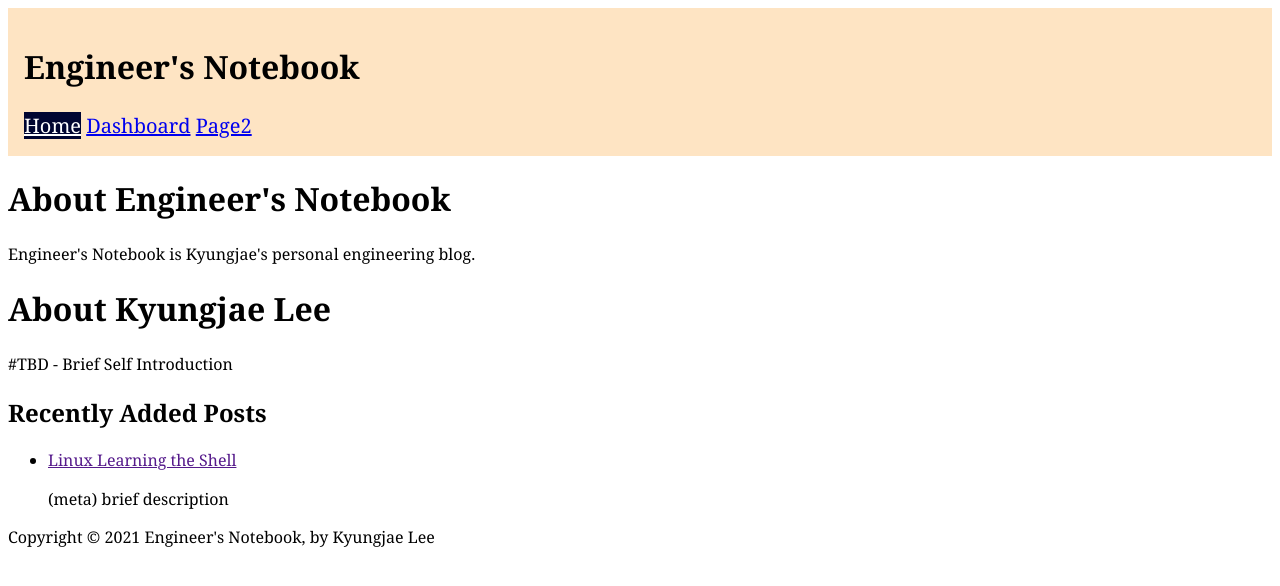
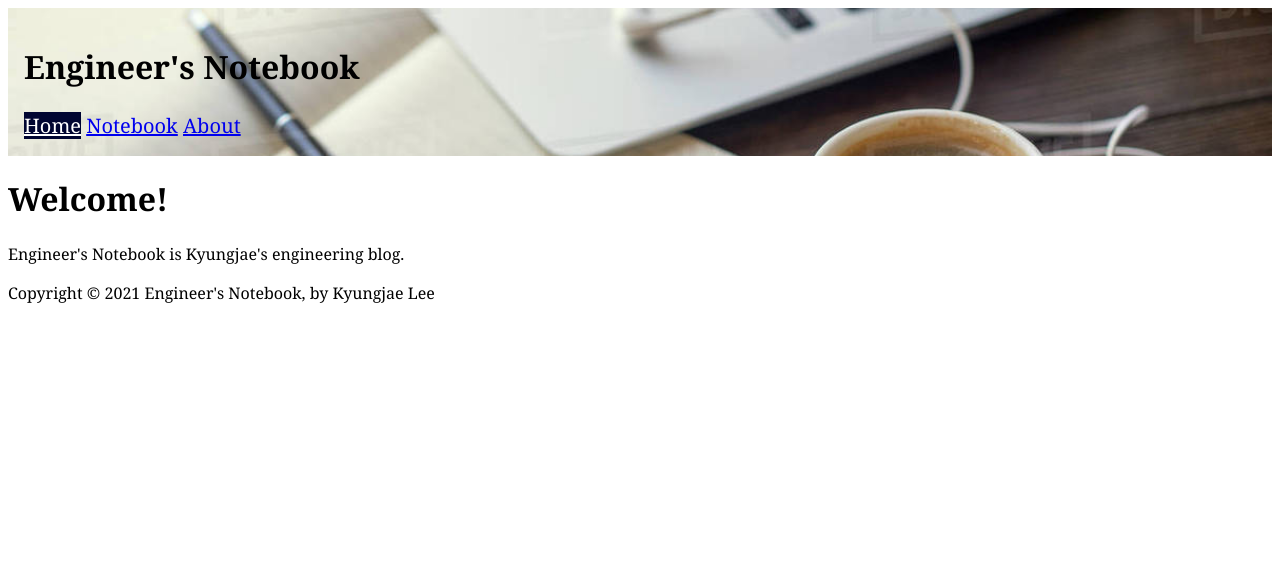
Before and after one commit to kyungjae-lee/kyungjae-lee.github.io, a Jekyll site: the page built from index.html, in a window 1280 px wide. Shown: the top 586 px of the page. Built offline with Jekyll 4.4.1, drawn with Linux system fonts in a browser that asks for light colours.

Commit message:
Add 'Notebook' section, rearrange other sections'

```diff
--- a/_includes/nav.html
+++ b/_includes/nav.html
@@ -1,7 +1,7 @@
 <nav>
 	<ul class="nav {{include.navclass}}">
 		<li><a href="{{site.baseurl}}/" class="{% if page.url == '/' %}current{% endif %}">Home</a></li>
-		<li><a href="{{site.baseurl}}/dashboard/" class="{% if page.url contains 'dashboard' %}current{% endif %}">Dashboard</a></li>
-		<li><a href="{{site.baseurl}}/page2/" class="{% if page.url contains 'page2' %}current{% endif %}">Page2</a></li>
+		<li><a href="{{site.baseurl}}/notebook/" class="{% if page.url contains 'notebook' or page.url contains 'c-programming' or page.url contains 'c++-programming' or page.url contains 'linux' %}current{% endif %}">Notebook</a></li>
+		<li><a href="{{site.baseurl}}/about/" class="{% if page.url contains 'about' %}current{% endif %}">About</a></li>
     <ul>
 </nav>
--- a/dashboard.html
+++ /dev/null
@@ -1,6 +0,0 @@
----
-layout: page
-title: Dashboard
----
-
-<h1>Dashboard</h1>
--- a/index.html
+++ b/index.html
@@ -3,19 +3,5 @@
 titleAfter: Kyungjae's Engineering Blog
 ---
 
-<h1>About Engineer's Notebook</h1>
-<p>Engineer's Notebook is Kyungjae's personal engineering blog.</p>
-
-<h1>About Kyungjae Lee</h1>
-#TBD - Brief Self Introduction
-
-<h2>Recently Added Posts</h2>
-
-<ul>
-    {% for post in site.posts limit:5 %}
-        <li>
-            <a href="">{{post.title}}</a>
-            <p>{{post.meta}}</p>
-        </li>
-    {% endfor %}
-</ul>
+<h1>Welcome!</h1>
+<p>Engineer's Notebook is Kyungjae's engineering blog.</p>
--- a/page2.html
+++ /dev/null
@@ -1,6 +0,0 @@
----
-layout: page
-title: Page2
----
-
-<h1>Page2 Contents</h1>
```
Also changed, not shown: _layouts/notes.html (added, +18 -0 lines), _posts/linux/the-linux-commandline/2021-03-28-learning-the-shell.md (+1 -1 lines), about.html (added, +7 -0 lines), algorithms.html (added, +15 -0 lines), c++-programming.html (added, +15 -0 lines), c-programming.html (added, +15 -0 lines), data-structures.html (added, +15 -0 lines), linux.html (added, +15 -0 lines), notebook.html (added, +15 -0 lines), _posts/linux/index.html (added), img/common/main.jpg.
